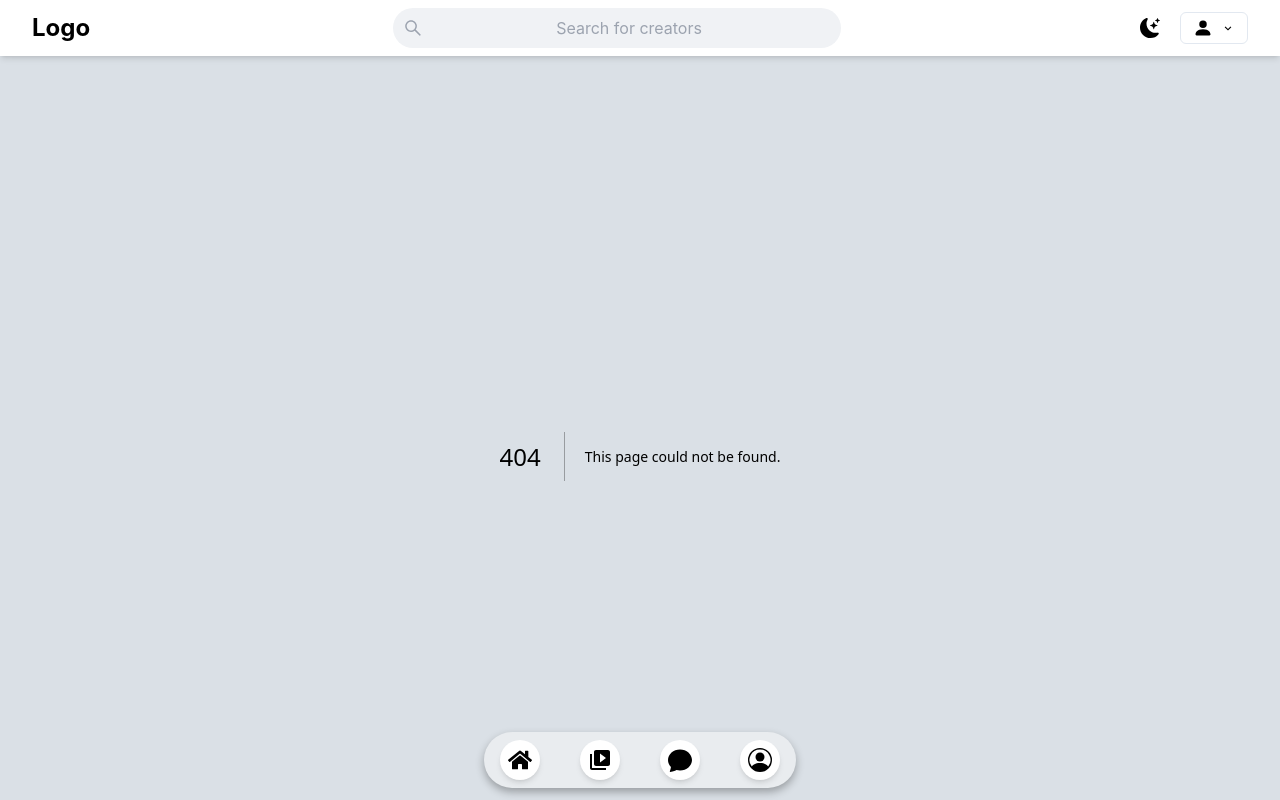
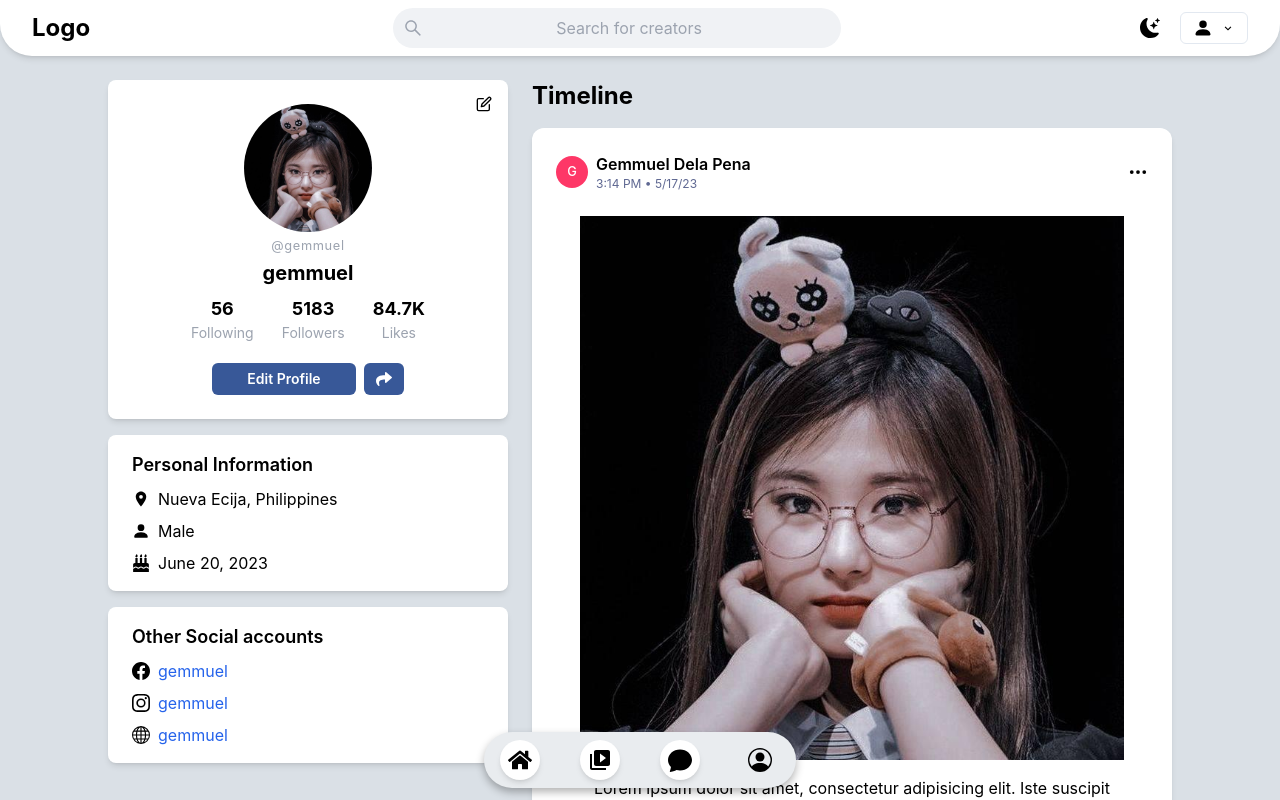
Before and after one commit to BulletOnli/Vibely, a Next.js app in the folder frontend/: page /profile/gemmuel in a window 1280 px wide. Before the commit this address had no page. Shown: the top 800 px of the page. Built offline with nearby package versions, Linux system fonts and the light colour scheme.

Commit message:
add dynamic profile

```diff
--- a/frontend/app/components/NotificationDrawer.jsx
+++ b/frontend/app/components/NotificationDrawer.jsx
@@ -7,12 +7,12 @@ import {
     DrawerCloseButton,
     DrawerBody,
     DrawerHeader,
+    HStack,
+    Text,
 } from "@chakra-ui/react";
 import Birthdays from "./Birthdays";
 import Notifications from "./Notifcations";
-import { FaSignOutAlt, FaStore } from "react-icons/fa";
-import { MdHelp } from "react-icons/md";
-import { BsFillGearFill } from "react-icons/bs";
+
 import { useThemeStore } from "../store/themeStore";
 
 const NotificationDrawer = ({ isOpen, onClose }) => {
@@ -35,6 +35,67 @@ const NotificationDrawer = ({ isOpen, onClose }) => {
                 </DrawerHeader>
                 <DrawerBody>
                     <VStack>
+                        <div
+                            className={`${componentsBg} text-lg w-full flex flex-col p-2 rounded-xl shadow-custom overflow-hidden`}
+                        >
+                            <HStack
+                                p={2}
+                                gap={3}
+                                rounded="md"
+                                _hover={{
+                                    bg: isDarked ? "#383d69" : "gray.200",
+                                }}
+                                cursor="pointer"
+                            >
+                                <img src="/friends-icon.png" className="w-8" />
+                                <Text fontWeight="semibold" fontSize="sm">
+                                    Friends
+                                </Text>
+                            </HStack>
+                            <HStack
+                                p={2}
+                                gap={3}
+                                rounded="md"
+                                _hover={{
+                                    bg: isDarked ? "#383d69" : "gray.200",
+                                }}
+                                cursor="pointer"
+                            >
+                                <img src="/group-icon.png" className="w-8" />
+                                <Text fontWeight="semibold" fontSize="sm">
+                                    Community
+                                </Text>
+                            </HStack>
+                            <HStack
+                                p={2}
+                                gap={3}
+                                rounded="md"
+                                _hover={{
+                                    bg: isDarked ? "#383d69" : "gray.200",
+                                }}
+                                cursor="pointer"
+                            >
+                                <img src="/bookmark-icon.png" className="w-8" />
+                                <Text fontWeight="semibold" fontSize="sm">
+                                    Saved
+                                </Text>
+                            </HStack>
+                            <HStack
+                                p={2}
+                                gap={3}
+                                rounded="md"
+                                _hover={{
+                                    bg: isDarked ? "#383d69" : "gray.200",
+                                }}
+                                cursor="pointer"
+                            >
+                                <img src="/store-icon.png" className="w-8" />
+                                <Text fontWeight="semibold" fontSize="sm">
+                                    Marketplace
+                                </Text>
+                            </HStack>
+                        </div>
+
                         <Birthdays
                             isDarked={isDarked}
                             componentsBg={componentsBg}
--- a/frontend/app/components/Post.jsx
+++ b/frontend/app/components/Post.jsx
@@ -2,8 +2,6 @@ import {
     Avatar,
     Button,
     HStack,
-    Icon,
-    IconButton,
     Menu,
     MenuButton,
     MenuItem,
--- a/frontend/app/components/navbar/Navbar.jsx
+++ b/frontend/app/components/navbar/Navbar.jsx
@@ -33,7 +33,7 @@ const Navbar = () => {
 
     return (
         <div
-            className={`${darkMode} sticky z-50 top-0 w-full flex items-center justify-between px-4 lg:px-8 py-2 shadow-md`}
+            className={`${darkMode} sticky z-50 top-0 w-full flex items-center justify-between px-4 lg:px-8 py-2 rounded-bl-[2rem] rounded-br-[2rem] shadow-md`}
         >
             <Link href="/">
                 <h1 className="text-xl lg:text-2xl font-bold mr-4">Logo</h1>
--- a/frontend/app/components/navbar/NavbarBottom.jsx
+++ b/frontend/app/components/navbar/NavbarBottom.jsx
@@ -28,7 +28,8 @@ const NavbarBottom = () => {
                     <Nav path="/" icon={<FaHome />} />
                     <Nav path="#" icon={<MdVideoLibrary />} />
                     <Nav path="#" icon={<BsFillChatFill />} />
-                    <Nav path="/profile" icon={<BsPersonCircle />} />
+                    {/* change the path to the username of the account owner/user */}
+                    <Nav path="/profile/gemmuel" icon={<BsPersonCircle />} />
                     <div className="flex lg:hidden " onClick={onOpen}>
                         <Nav path="#" icon={<BsFillBellFill />} />
                     </div>
--- a/frontend/app/page.jsx
+++ b/frontend/app/page.jsx
@@ -17,10 +17,11 @@ const NewsFeedPage = () => {
     const hoverColor = isDarked ? "hover:bg-[#282E54]" : "hover:bg-gray-100";
 
     return (
-        <div className="relative w-full flex flex-col lg:flex-row items-center lg:items-start justify-center lg:justify-center gap-6 p-6">
+        <div className="relative w-full flex flex-col lg:flex-row items-center lg:items-start justify-center lg:justify-between gap-6 p-6">
             {/* Left Side */}
             <div className="sticky top-[5rem] z-50 w-[22rem] h-[85vh] hidden lg:flex flex-col gap-3">
-                <Link href="/profile">
+                {/* change this into dynamic username */}
+                <Link href="/profile/gemmuel">
                     <div
                         className={`${componentsBg} w-full flex items-center justify-between p-4 rounded-xl shadow-custom`}
                     >
@@ -44,7 +45,6 @@ const NewsFeedPage = () => {
                         <BsGear className="text-xl ml-3" />
                     </div>
                 </Link>
-
                 <div
                     className={`${componentsBg} text-lg w-full flex flex-col p-2 rounded-xl shadow-custom overflow-hidden`}
                 >
--- a/frontend/app/profile/page.jsx
+++ b/frontend/app/profile/[username]/page.jsx
@@ -1,17 +1,19 @@
 "use client";
-
 import { Avatar, Button, HStack } from "@chakra-ui/react";
 import { FaShare, FaBirthdayCake } from "react-icons/fa";
 import { FiEdit } from "react-icons/fi";
 import { MdLocationOn } from "react-icons/md";
 import { BsPersonFill, BsFacebook, BsInstagram, BsGlobe } from "react-icons/bs";
-import { useThemeStore } from "../store/themeStore";
-import Post from "../components/Post";
+
+import { useThemeStore } from "@/app/store/themeStore";
+import Post from "@/app/components/Post";
 import Link from "next/link";
 
-const ProfilePage = () => {
+const ProfilePage = ({ params }) => {
     const { isDarked } = useThemeStore();
     const componentsBg = isDarked ? "bg-[#242850]" : "bg-white";
+
+    const isOtherProfile = params.username !== "gemmuel"; //my username
 
     return (
         <div className="relative w-full flex flex-col lg:flex-row items-center lg:items-start justify-center gap-6 p-6">
@@ -24,9 +26,9 @@ const ProfilePage = () => {
                     <FiEdit className="absolute top-4 right-4 cursor-pointer" />
                     <Avatar size="2xl" src="/tzuyu.jpg" />
                     <small className="tracking-wider text-gray-400 my-1">
-                        @gemmuel
+                        @{params.username}
                     </small>
-                    <h1 className="text-xl font-bold">Gemmuel Dela Pena</h1>
+                    <h1 className="text-xl font-bold">{params.username}</h1>
                     <HStack gap={7} mt={2}>
                         <div className="flex flex-col items-center">
                             <p className="text-lg font-bold">56</p>
@@ -43,12 +45,15 @@ const ProfilePage = () => {
                     </HStack>
 
                     <HStack mt={5}>
-                        {/* <Button size="sm" colorScheme="facebook">
-                            Edit Profile
-                        </Button> */}
-                        <Button w="36" size="sm" colorScheme="facebook">
-                            Follow
-                        </Button>
+                        {isOtherProfile ? (
+                            <Button w="36" size="sm" colorScheme="facebook">
+                                Follow
+                            </Button>
+                        ) : (
+                            <Button w="36" size="sm" colorScheme="facebook">
+                                Edit Profile
+                            </Button>
+                        )}
                         <Button size="sm" colorScheme="facebook">
                             <FaShare fontSize="16px" />
                         </Button>
@@ -85,7 +90,7 @@ const ProfilePage = () => {
                         <BsFacebook fontSize={18} />
                         <Link href="#">
                             <p className="text-blue-600 hover:underline">
-                                Gemmuel Dela Pena
+                                {params.username}
                             </p>
                         </Link>
                     </HStack>
@@ -93,7 +98,7 @@ const ProfilePage = () => {
                         <BsInstagram fontSize={18} />
                         <Link href="#">
                             <p className="text-blue-600 hover:underline">
-                                gem.muel
+                                {params.username}
                             </p>
                         </Link>
                     </HStack>
@@ -101,7 +106,7 @@ const ProfilePage = () => {
                         <BsGlobe fontSize={18} />
                         <Link href="#">
                             <p className="text-blue-600 hover:underline">
-                                gemmuel.com
+                                {params.username}
                             </p>
                         </Link>
                     </HStack>
```
